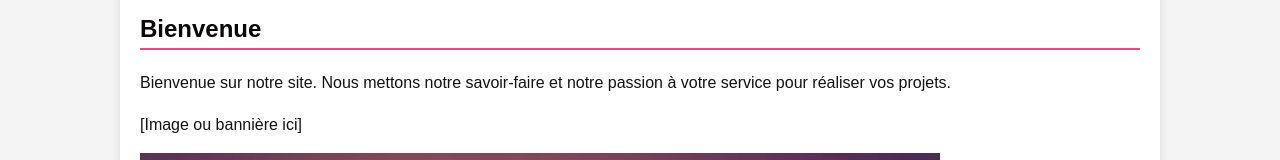
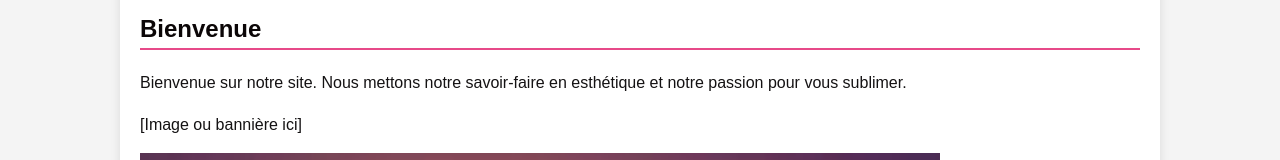
Before and after one commit to lina95-tech/site-internet, a plain HTML site: page index.html in a window 1280 px wide. Shown: the part 269-429 px from the top of the page. Drawn offline with Linux system fonts and the light colour scheme.

Commit message:
Update index.html

```diff
--- a/index.html
+++ b/index.html
@@ -35,7 +35,7 @@
     <!-- Section d’accueil -->
     <section id="accueil">
       <h2>Bienvenue</h2>
-      <p>Bienvenue sur notre site. Nous mettons notre savoir-faire et notre passion à votre service pour réaliser vos projets.</p>
+      <p>Bienvenue sur notre site. Nous mettons notre savoir-faire en esthétique et notre passion pour vous sublimer.</p>
       <p>[Image ou bannière ici]</p>
         <img src="Sans titre.jpg" alt="Image d'accueil" width="800" height="300">
     </section>
```
